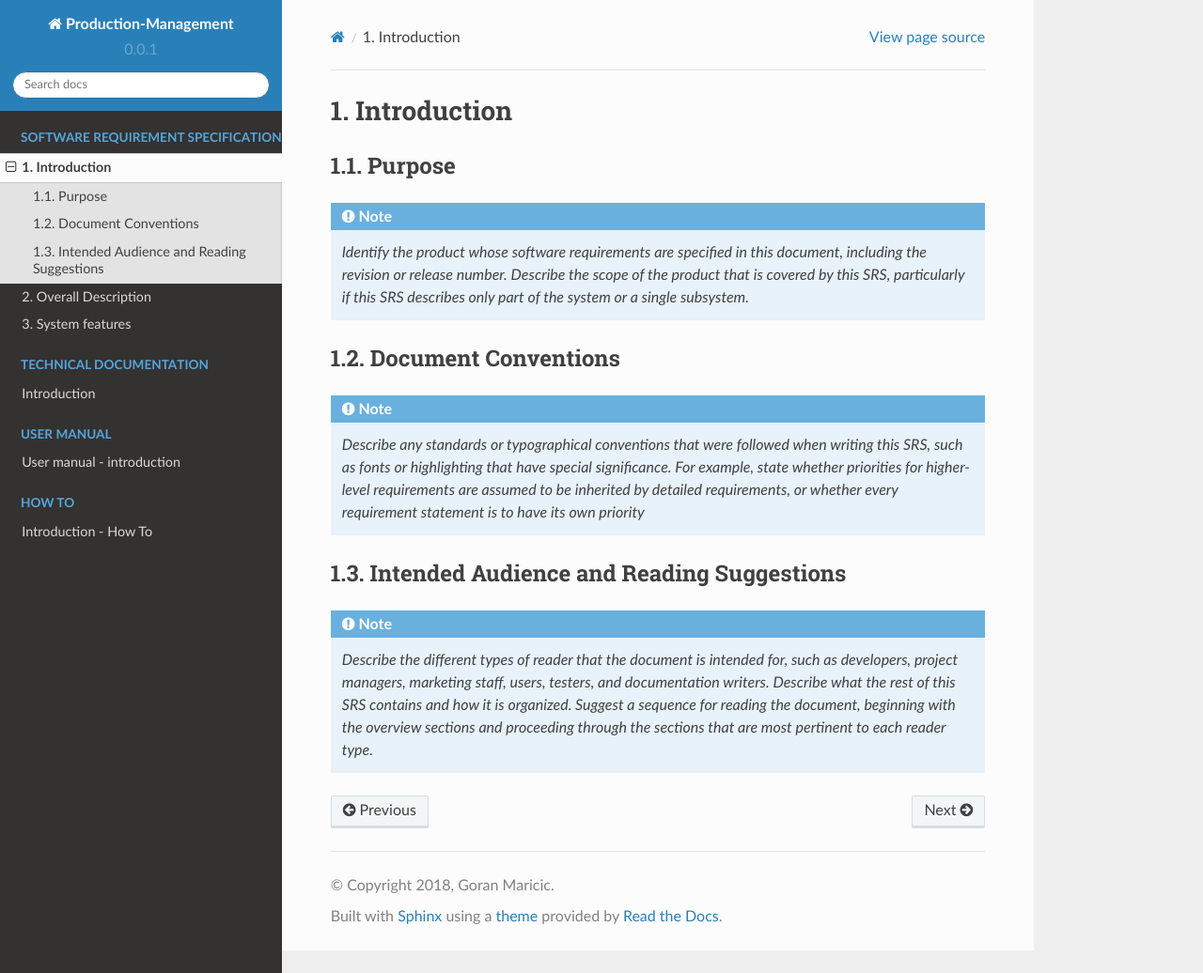
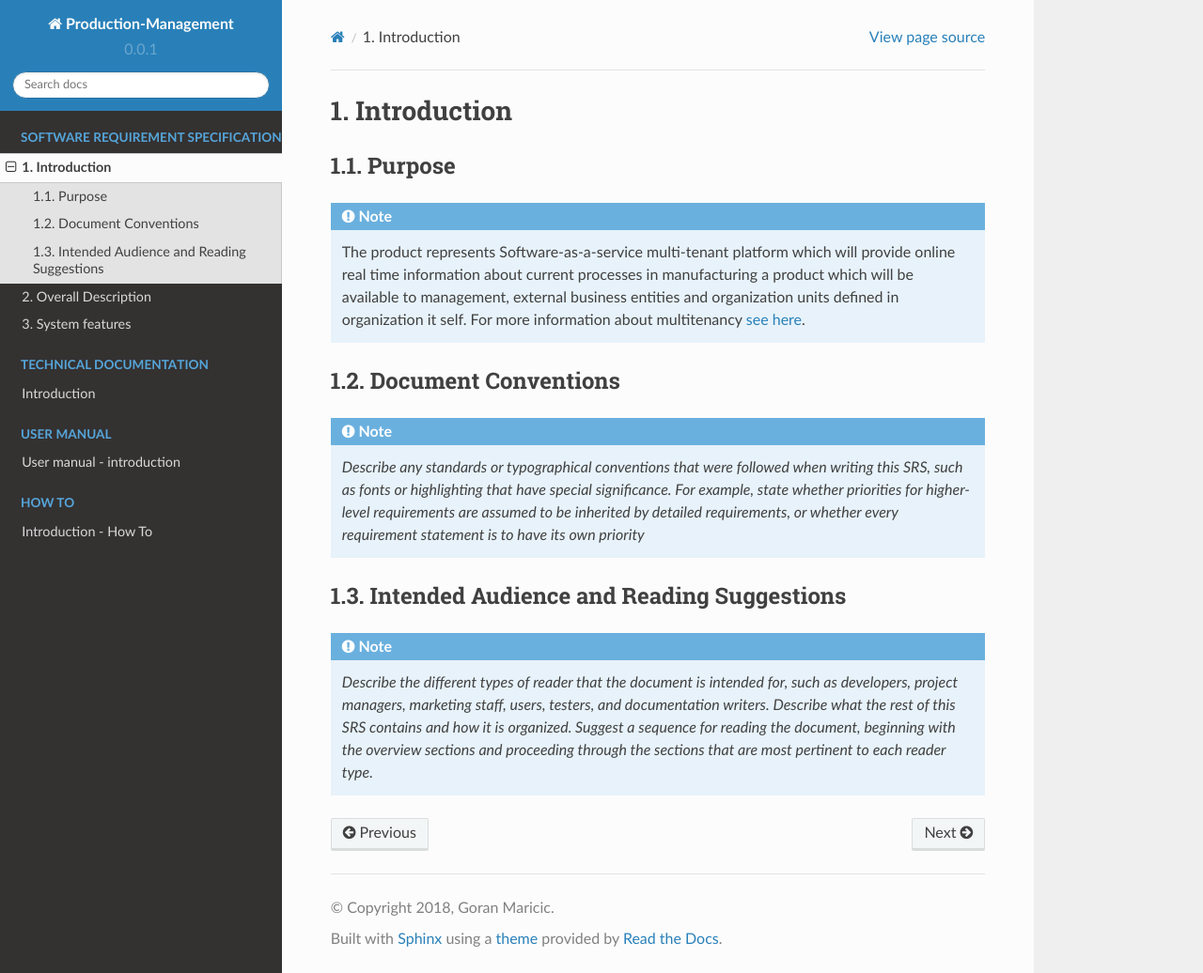
Before and after one commit to itgoran/production-management-docs, a Sphinx documentation site: the page built from docs/srs/introduction/introduction.rst, in a window 1280 px wide and 1036 px high. Shown: the whole window at 94% size. Built offline with Sphinx 7.4.7 and the Read the Docs theme 2.0.0, drawn with Linux system fonts in a browser that asks for light colours.

Commit message:
Add draft text for process overview [WIP]

```diff
--- a/docs/srs/introduction/introduction.rst
+++ b/docs/srs/introduction/introduction.rst
@@ -6,8 +6,8 @@ Purpose
 
 .. note::
 
-  *Identify the product whose software requirements are specified in this document, including the revision or release number. Describe the scope of the product that is covered by this SRS, particularly if this SRS describes only part of the system or a single subsystem.*
-
+  The product represents Software-as-a-service multi-tenant platform which will provide online real time information about current processes in manufacturing a product which will be available to management, external business entities and organization units defined in organization it self.
+  For more information about multitenancy `see here <https://en.wikipedia.org/wiki/Multitenancy>`_.
 
 Document Conventions
 ^^^^^^^^^^^^^^^^^^^^
```
Also changed, not shown: docs/srs/overall-description/overall-description.rst (+6 -1 lines).
